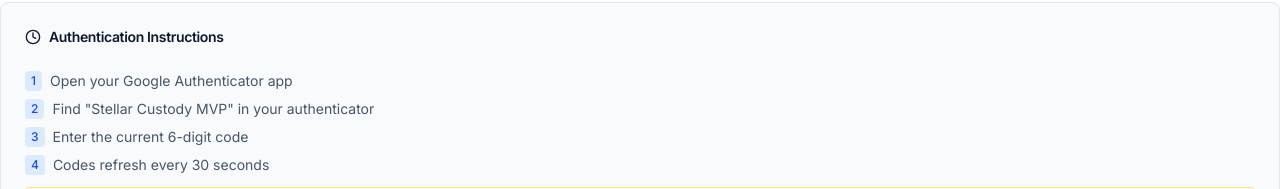
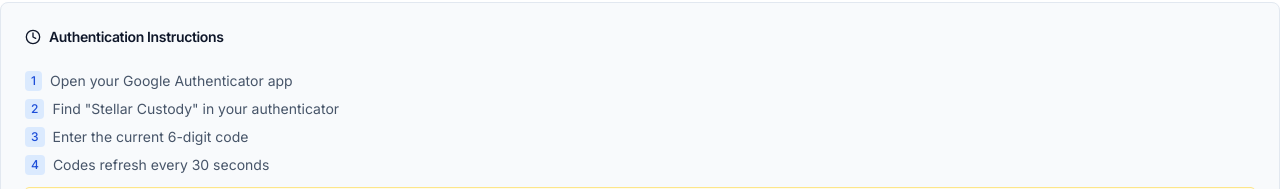
Before and after one commit to guilhermejansen/hsm-stellar-hack, a Next.js app in the folder apps/frontend/: page /verify-totp in a window 1280 px wide. Shown: the part 717-906 px from the top of the page. Built offline with nearby package versions, Linux system fonts and the light colour scheme; no server answers.

Commit message:
chore(ui): update TOTP page copy branding from 'MVP' to 'Stellar Custody'

```diff
--- a/apps/frontend/app/verify-totp/page.tsx
+++ b/apps/frontend/app/verify-totp/page.tsx
@@ -88,7 +88,7 @@ export default function VerifyTOTPPage() {
             </div>
             <div className="flex items-start space-x-2">
               <span className="bg-stellar-100 text-stellar-700 rounded px-1.5 py-0.5 text-xs font-medium">2</span>
-              <span>Find "Stellar Custody MVP" in your authenticator</span>
+              <span>Find "Stellar Custody" in your authenticator</span>
             </div>
             <div className="flex items-start space-x-2">
               <span className="bg-stellar-100 text-stellar-700 rounded px-1.5 py-0.5 text-xs font-medium">3</span>
```
